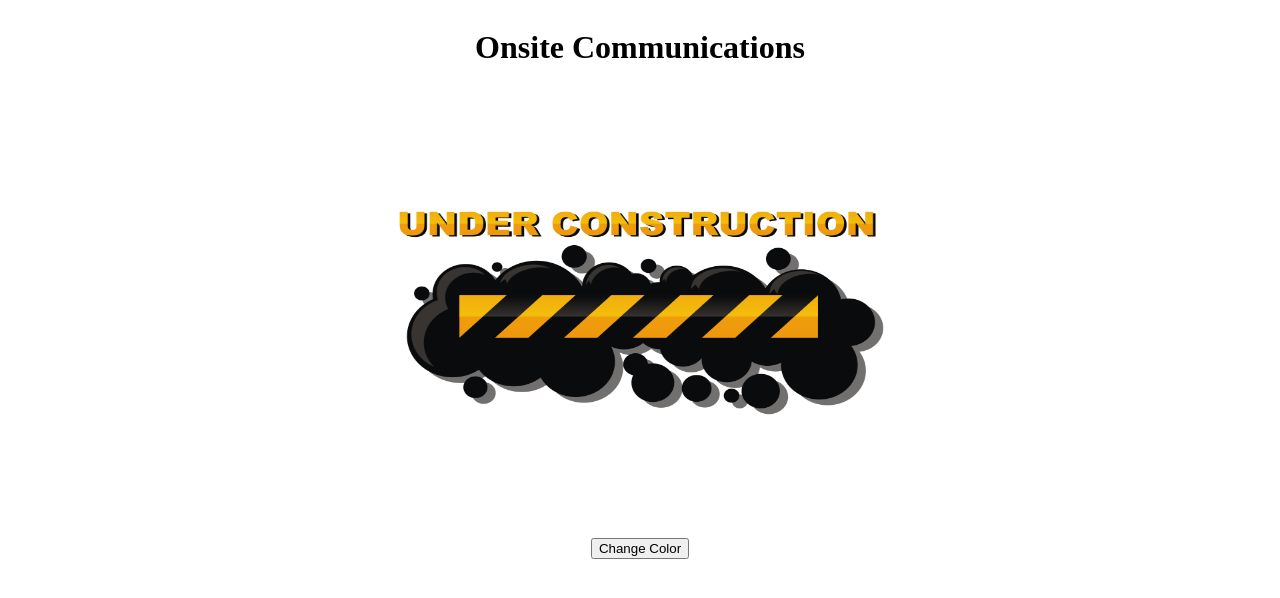
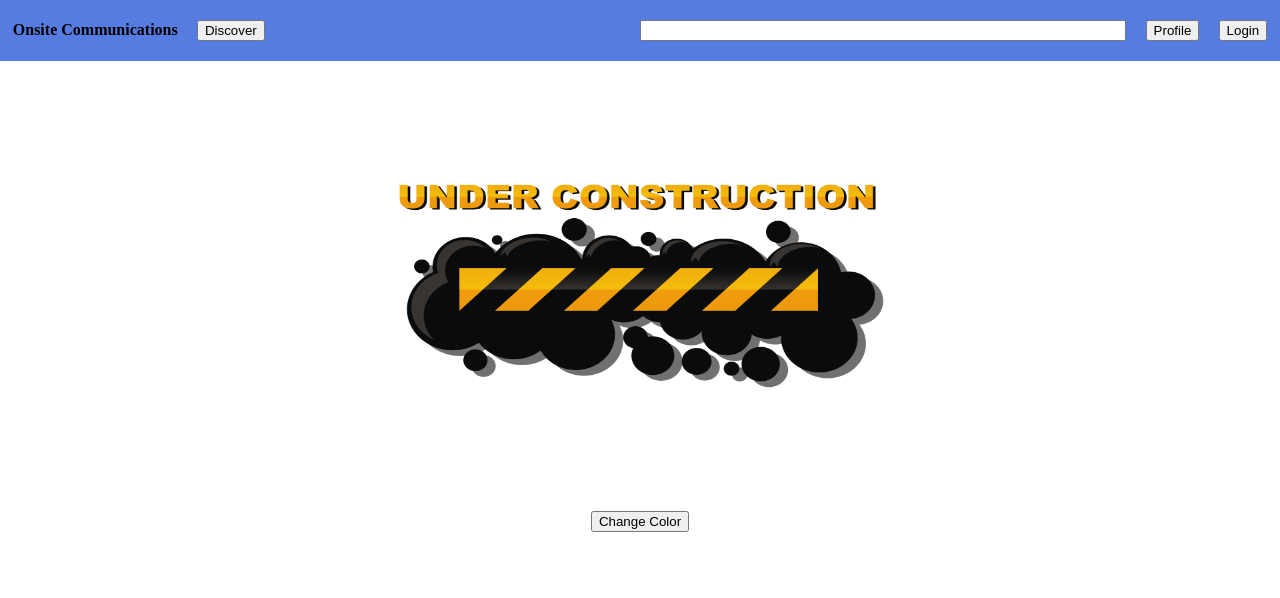
Before and after one commit to smithz852/onsite-comm, a React (Vite) app: page / in a window 1280 px wide. Shown: the top 598 px of the page. Built offline with nearby package versions, Linux system fonts and the light colour scheme.

Commit message:
updating wireframe files

```diff
--- /dev/null
+++ b/src/component/CategoryPage.jsx
@@ -0,0 +1,3 @@
+export default function CategoryPage() {
+
+}
--- /dev/null
+++ b/src/component/CategoryPageSection.jsx
@@ -0,0 +1,3 @@
+export default function CategoryPageSection() {
+
+}
--- /dev/null
+++ b/src/component/Header.css
@@ -0,0 +1,33 @@
+body {
+  margin: 0;
+}
+
+h4 {
+  margin-left: 2%;
+}
+
+#searchBar {
+  flex: 1;
+  /* margin-top: 1.25em; */
+}
+
+#loginBtnMargin {
+  margin-right: 2%;
+}
+
+.headerFlex {
+  display: flex;
+  align-items: center;
+  height: 5%;
+  width: 100%;
+  background-color: rgb(86, 124, 226);
+}
+
+.headerItemFlex {
+  display: flex;
+  gap: 3%;
+  align-items: center;
+  height: 5%;
+  width: 100%;
+  background-color: rgb(86, 124, 226);
+}
--- a/src/component/Header.jsx
+++ b/src/component/Header.jsx
@@ -1,7 +1,19 @@
+import './Header.css'
+
 export default function Header() {
   return (
     <>
-      <h1>Onsite Communications</h1>
+    <div className='headerFlex'>
+      <div className="headerItemFlex">
+         <h4>Onsite Communications</h4>
+         <button>Discover</button>
+      </div>
+      <div className="headerItemFlex">
+        <input type="text" id='searchBar'/>
+         <button>Profile</button>
+         <button id='loginBtnMargin'>Login</button>
+      </div>
+      </div>
     </>
   )
 }
```
Also changed, not shown: 1 other file (tests, documents, lock files or other folders).
